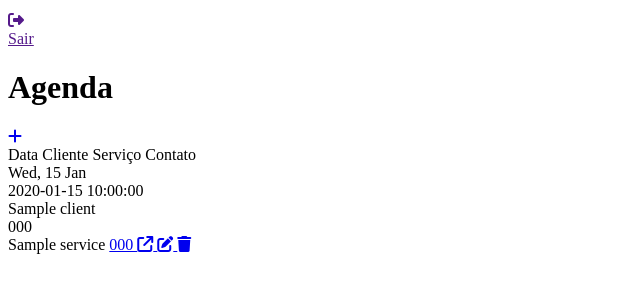
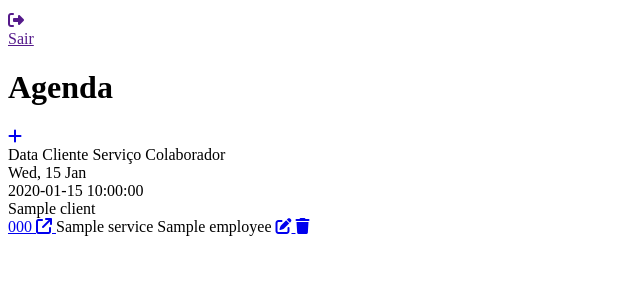
Before and after one commit to rohyer/barber-system, a PHP site: template app/src/php/view/CustomerServiceListView.php in a window 1280 px wide. Shown: the part 226-526 px from the top of the page, without its empty margins (0-640 px from the left). Run offline with PHP 8.4, Linux system fonts and the light colour scheme; the template is opened without the code that fills it: most values are stand-ins (such as "Sample title", 1, 10 or a date in 2020); some libraries are stand-ins or nearby versions.

Commit message:
Show colaborador name on list view

```diff
--- a/app/src/php/view/CustomerServiceListView.php
+++ b/app/src/php/view/CustomerServiceListView.php
@@ -34,7 +34,7 @@
           <span>Data</span>
           <span>Cliente</span>
           <span>Serviço</span>
-          <span>Contato</span>
+          <span>Colaborador</span>
         </div>
 
         <?php
@@ -49,14 +49,14 @@
             </span>
             <span>
               <div><?php echo $r["client"] ?></div>
-              <div class="schedule-list__time"><?php echo $r["phone"] ?></div>
+              <a href="https://api.whatsapp.com/send?phone=55<?php echo $phone ?>" target="_blank" rel="noopener noreferrer" class="schedule-list__time">
+                <?php echo $r["phone"] ?>
+                <i class="fa-solid fa-arrow-up-right-from-square"></i>
+              </a>
             </span>
             <span><?php echo $r["service"] ?></span>
             <span>
-              <a href="https://api.whatsapp.com/send?phone=55<?php echo $phone ?>" target="_blank" rel="noopener noreferrer">
-                <?php echo $r["phone"] ?>
-                <i class="fa-solid fa-arrow-up-right-from-square"></i>
-              </a>
+              <?php echo $r["employee"]; ?>
             </span>
             <span class="schedule-list__edit">
               <a href="agenda/edita?id=<?php echo $r["id"] ?>">
```
